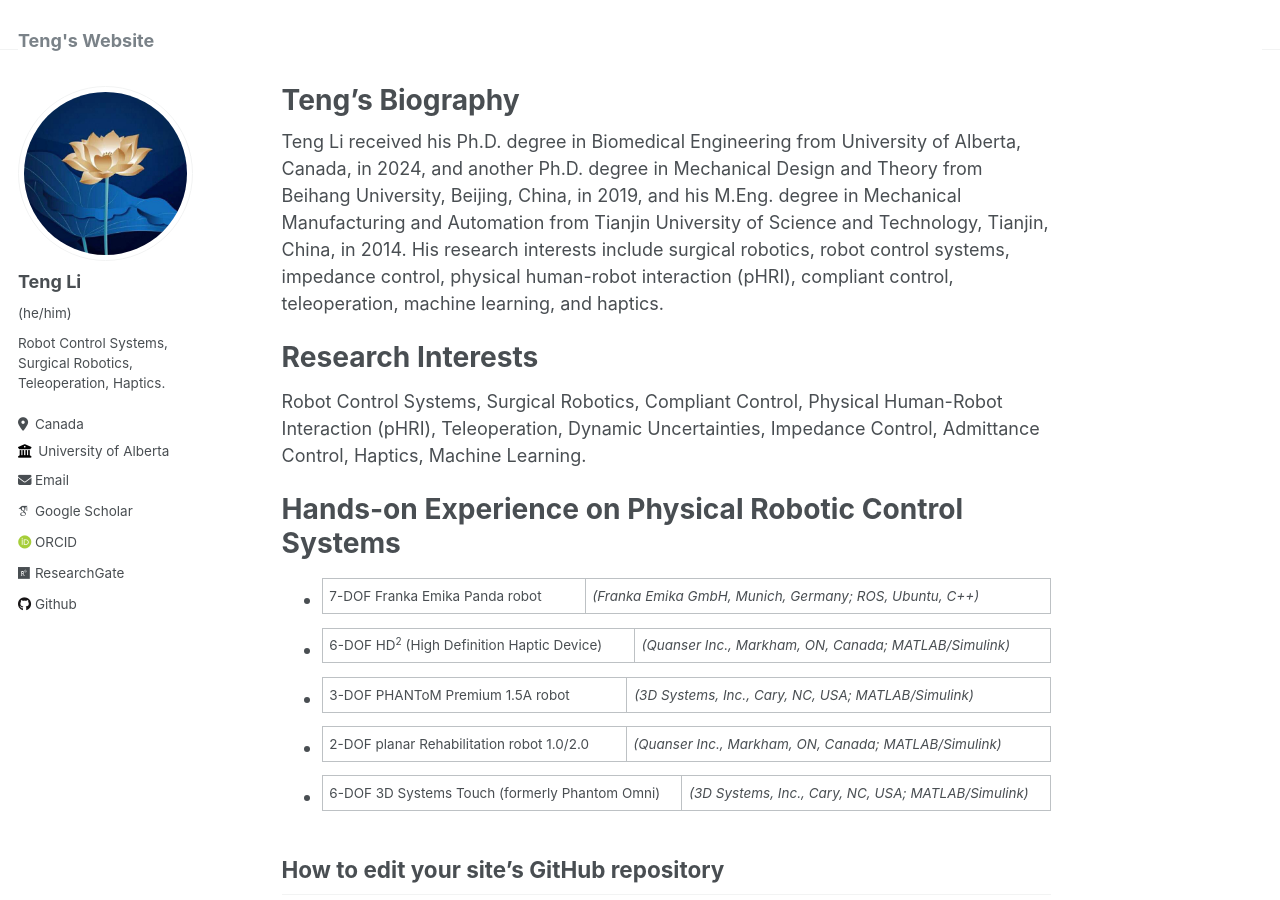
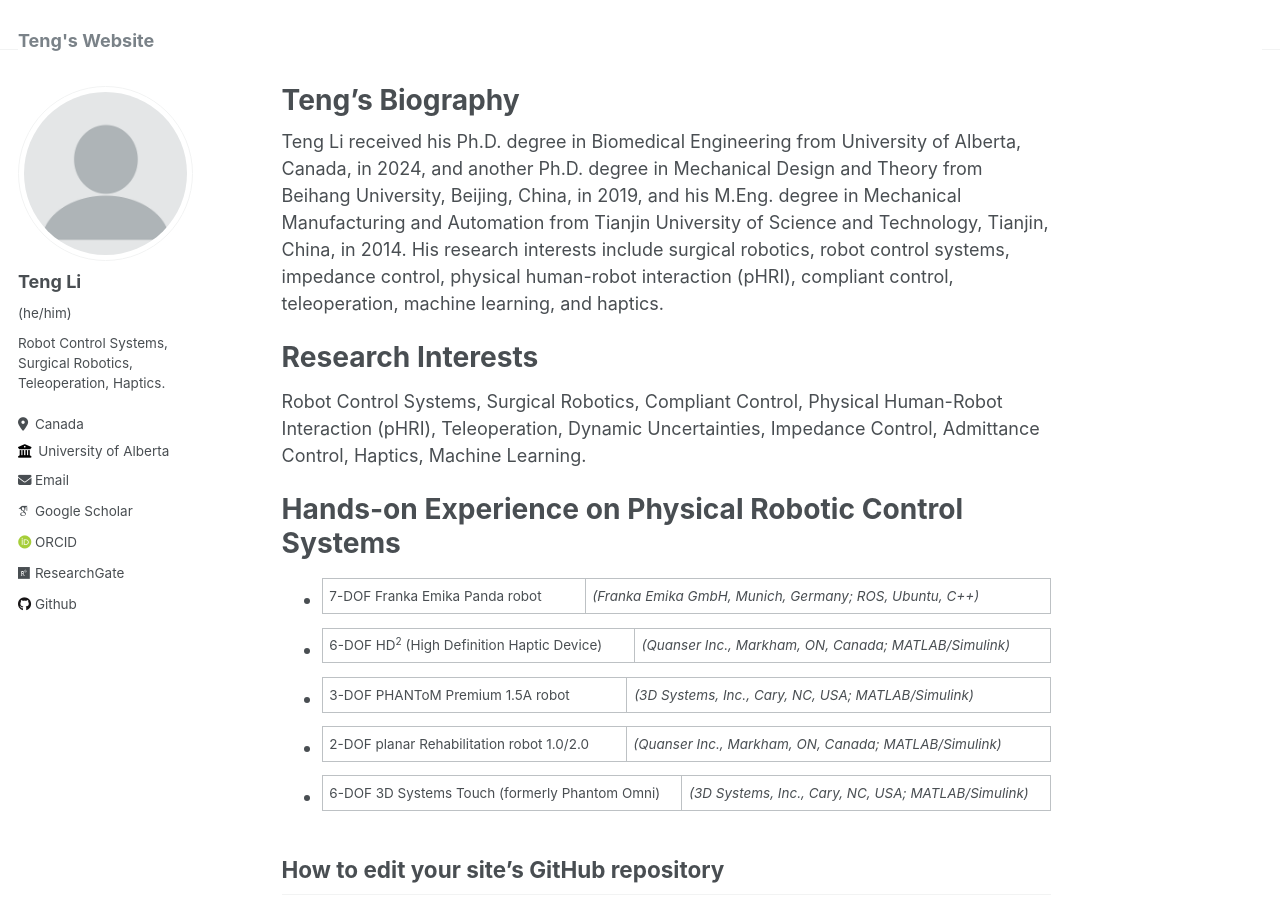
Before and after one commit to teng4/teng4.github.io, a Jekyll site: the page built from _pages/about.md, in a window 1280 px wide and 900 px high. Built offline with Jekyll 4.4.1, drawn with Linux system fonts in a browser that asks for light colours; some web fonts are replaced.

Commit message:
Update _config.yml

```diff
--- a/_config.yml
+++ b/_config.yml
@@ -21,7 +21,7 @@ repository               : "teng4/teng4.github.io" # "academicpages/academicpage
 #               Additional customization can be done by editing /_includes/author-profile.html
 author:
   # Biographic information
-  avatar           : "flower_lotus01_500x500.png" #"profile.png" #"flower_tulips01.jpg"  #"profile.png"
+  avatar           : "profile.png" #"flower_lotus01_500x500.png" #"profile.png" #"flower_tulips01.jpg"  #"profile.png"
   name             : "Teng Li"  #"Your Sidebar Name"
   pronouns         : "(he/him)" # example: "she/her"
   bio              : "Robot Control Systems, Surgical Robotics, Teleoperation, Haptics." # "Short biography for the left-hand sidebar"
```
